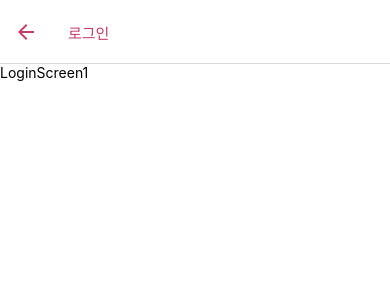
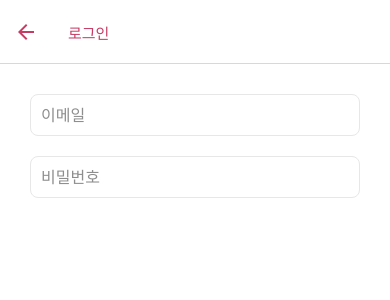
Before and after one commit to taeyun01/native-testmap, a React Native app in the folder front/: screen /Login in a window 390 px wide. Shown: the top 300 px of the page. Built offline with nearby package versions, Linux system fonts and the light colour scheme.

Commit message:
공통 컴포넌트 구현(Input)

```diff
--- /dev/null
+++ b/front/src/components/InputField.tsx
@@ -0,0 +1,84 @@
+import {
+  View,
+  StyleSheet,
+  Dimensions,
+  TextInputProps,
+  Text,
+  Pressable,
+} from 'react-native';
+import React, {useRef} from 'react';
+import {TextInput} from 'react-native-gesture-handler';
+import {colors} from '../constants';
+
+const deviceHeight = Dimensions.get('screen').height;
+
+interface InputFieldProps extends TextInputProps {
+  disabled?: boolean;
+  error?: string;
+  touched?: boolean;
+}
+
+const InputField = ({
+  disabled = false,
+  error,
+  touched,
+  ...props
+}: InputFieldProps) => {
+  const innerRef = useRef<TextInput | null>(null); // 인풋 아무곳 클릭해도 포커스 되게끔 설정하기 위해 사용
+
+  const handlePressInput = () => {
+    innerRef.current?.focus();
+  };
+
+  return (
+    <Pressable onPress={handlePressInput}>
+      <View
+        style={[
+          styles.container,
+          disabled && styles.disabled,
+          touched && Boolean(error) && styles.inputError, // 터치가 된 인풋만 적용(touched가 true이고 error가 true일 때 스타일 적용)
+        ]}>
+        <TextInput
+          ref={innerRef}
+          editable={!disabled}
+          placeholderTextColor={colors.GRAY_500}
+          style={[styles.input, disabled && styles.disabled]}
+          autoCapitalize="none" // 키보드 열었을 때, 첫 글자 대문자 방지
+          spellCheck={false} // 오타 자동 수정 방지 (키보드 열었을때 관련 검색같은거 제거)
+          autoCorrect={false} // 오타 자동 수정 방지 (키보드 열었을때 관련 검색같은거 제거)
+          {...props}
+        />
+        {touched && Boolean(error) && <Text style={styles.error}>{error}</Text>}
+      </View>
+    </Pressable>
+  );
+};
+
+const styles = StyleSheet.create({
+  container: {
+    borderWidth: 1,
+    borderColor: colors.GRAY_200,
+    padding: deviceHeight > 700 ? 15 : 10,
+    borderRadius: 8,
+  },
+  input: {
+    fontSize: 16,
+    color: colors.BLACK,
+    padding: 0,
+  },
+  disabled: {
+    backgroundColor: colors.GRAY_200,
+    color: colors.GRAY_700,
+  },
+  inputError: {
+    borderWidth: 1,
+    borderColor: colors.RED_300,
+  },
+  error: {
+    color: colors.RED_500,
+    fontSize: 12,
+    marginTop: 5,
+  },
+});
+
+export default InputField;
--- a/front/src/constants/colors.ts
+++ b/front/src/constants/colors.ts
@@ -1,5 +1,11 @@
 export const colors = {
   WHITE: '#FFFFFF',
+  BLACK: '#000000',
+  RED_500: '#FF5F5F',
+  RED_300: '#FFB4B4',
   PINK_700: '#C63B64',
   PINK_500: '#BF5C79',
+  GRAY_700: '#575757',
+  GRAY_500: '#8E8E8E',
+  GRAY_200: '#E7E7E7',
 } as const;
--- a/front/src/screens/auth/LoginScreen.tsx
+++ b/front/src/screens/auth/LoginScreen.tsx
@@ -1,12 +1,66 @@
-import {Text, View} from 'react-native';
-import React from 'react';
+import {SafeAreaView, StyleSheet, View} from 'react-native';
+import React, {useState} from 'react';
+import InputField from '../../components/InputField';
 
 const LoginScreen = () => {
+  const [loginForm, setLoginForm] = useState({
+    email: '',
+    password: '',
+  });
+
+  const [touched, setTouched] = useState({
+    email: false,
+    password: false,
+  });
+
+  const handleChangeLoginForm = (name: string, text: string) => {
+    setLoginForm({
+      ...loginForm,
+      [name]: text,
+    });
+  };
+
+  const handleBlur = (name: string) => {
+    setTouched({
+      ...touched,
+      [name]: true,
+    });
+  };
+
   return (
-    <View>
-      <Text>LoginScreen1</Text>
-    </View>
+    <SafeAreaView style={styles.container}>
+      <View style={styles.inputContainer}>
+        <InputField
+          placeholder="이메일"
+          error="이메일을 입력하세요."
+          inputMode="email" // 키보드에 골뱅이가 생김
+          value={loginForm.email}
+          onChangeText={text => handleChangeLoginForm('email', text)}
+          touched={touched.email}
+          onBlur={() => handleBlur('email')} //
+        />
+        <InputField
+          placeholder="비밀번호"
+          error="비밀번호를 입력하세요."
+          secureTextEntry // 패스워드 마스킹 처리
+          value={loginForm.password}
+          onChangeText={text => handleChangeLoginForm('password', text)}
+          touched={touched.password}
+          onBlur={() => handleBlur('password')}
+        />
+      </View>
+    </SafeAreaView>
   );
 };
 
+const styles = StyleSheet.create({
+  container: {
+    flex: 1,
+    margin: 30,
+  },
+  inputContainer: {
+    gap: 20,
+  },
+});
+
 export default LoginScreen;
```
